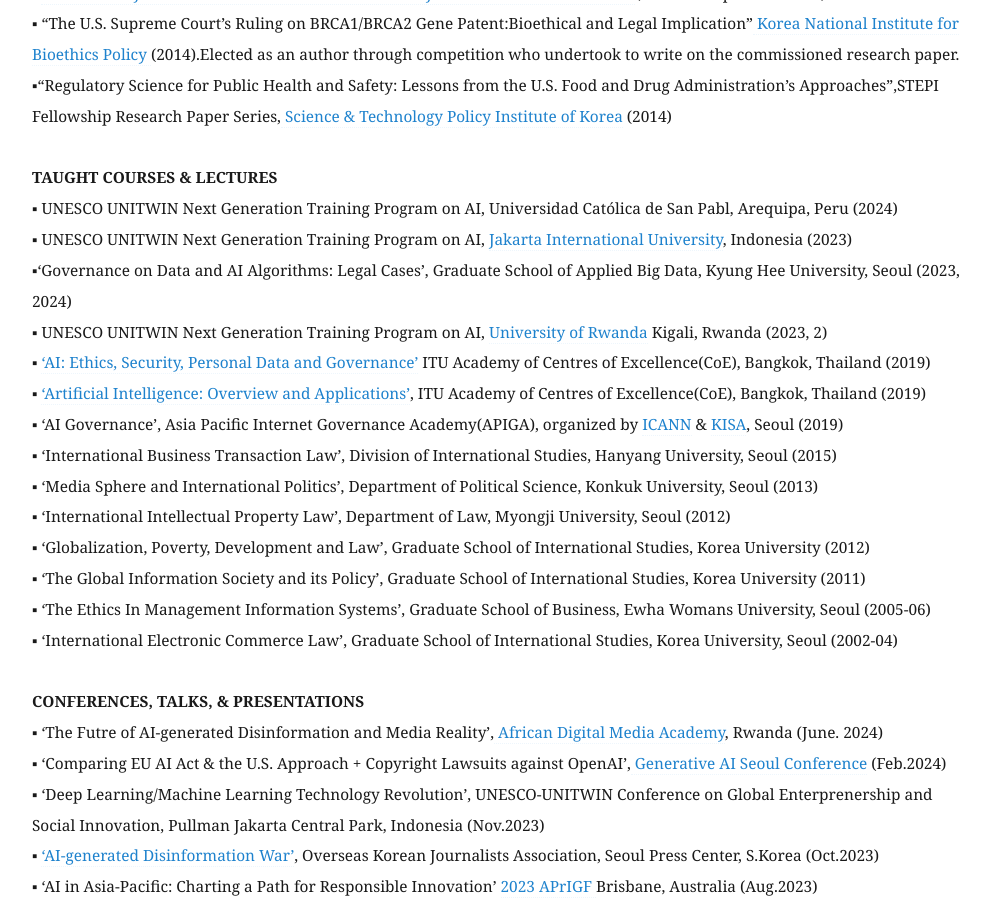
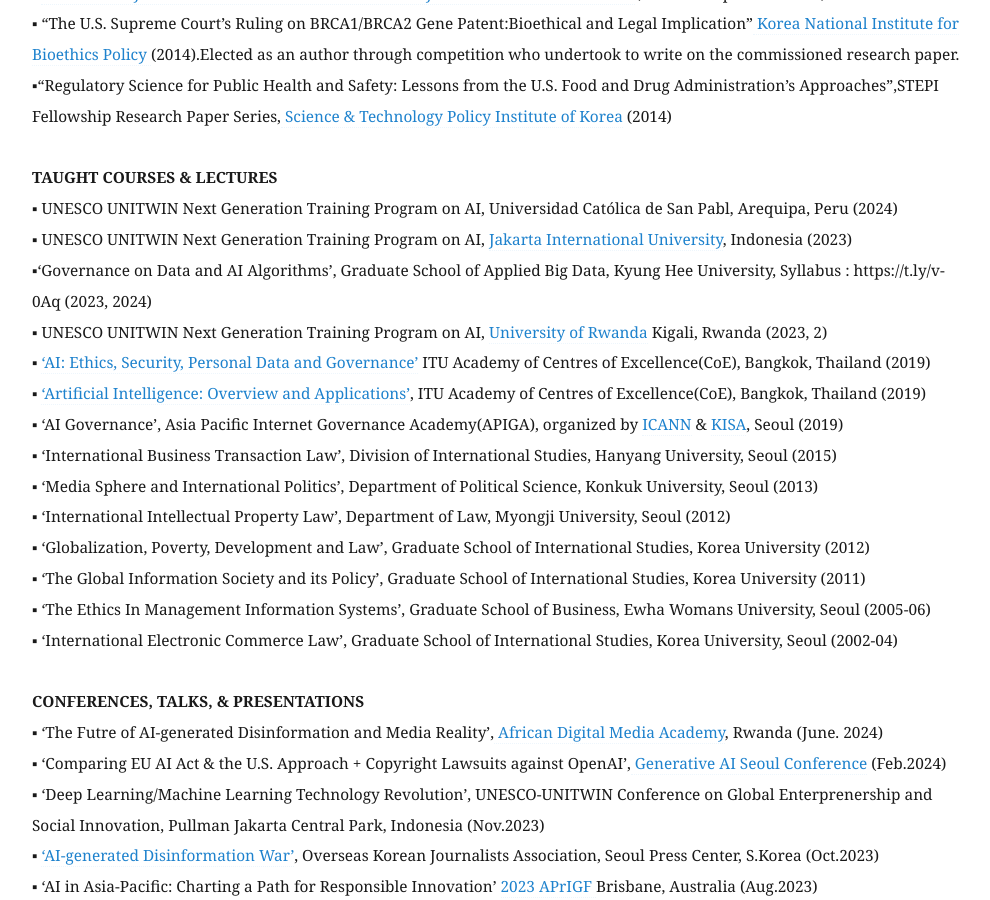
Before and after one commit to eunchangchoi/eunchangchoi.github.io, a Jekyll site: the page built from index.md, in a window 1280 px wide and 900 px high, scrolled down 4492 px. Shown: the whole window, without its empty margins (68-1058 px from the left). Built offline with Jekyll 4.4.1, drawn with Linux system fonts in a browser that asks for light colours.

Commit message:
Update index.md

```diff
--- a/index.md
+++ b/index.md
@@ -86,7 +86,7 @@
  <strong> TAUGHT COURSES & LECTURES</strong> <br>
 ▪ UNESCO UNITWIN Next Generation Training Program on AI, Universidad Católica de San Pabl, Arequipa, Peru (2024) <br>
 ▪ UNESCO UNITWIN Next Generation Training Program on AI, <a href="https://jiu.ac/"> Jakarta International University</a>, Indonesia (2023)  <br>
-▪‘Governance on Data and AI Algorithms: Legal Cases’, Graduate School of Applied Big Data, Kyung Hee University, Seoul (2023, 2024) <br>
+▪‘Governance on Data and AI Algorithms’, Graduate School of Applied Big Data, Kyung Hee University, Syllabus : https://t.ly/v-0Aq (2023, 2024) <br>
 ▪ UNESCO UNITWIN Next Generation Training Program on AI, <a href="https://ur.ac.rw/"> University of Rwanda</a> Kigali, Rwanda (2023, 2) <br>
 ▪ <a href="https://www.itu.int/en/ITU-D/Regional-Presence/AsiaPacific/Pages/Events/2019/Artificial-Intelligence-Overview-and-Applications.aspx">‘AI: Ethics, Security, Personal Data and Governance’</a> ITU Academy of Centres of Excellence(CoE), Bangkok, Thailand (2019) <br>
 ▪ <a href="https://www.itu.int/en/ITU-D/Regional-Presence/AsiaPacific/Pages/Events/2019/Artificial-Intelligence-Overview-and-Applications.aspx"> ‘Artificial Intelligence: Overview and Applications’</a>, ITU Academy of Centres of Excellence(CoE), Bangkok, Thailand (2019) <br>
```
